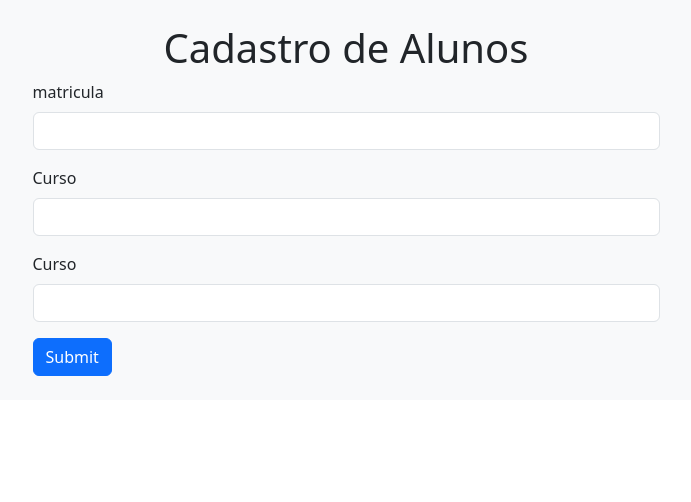
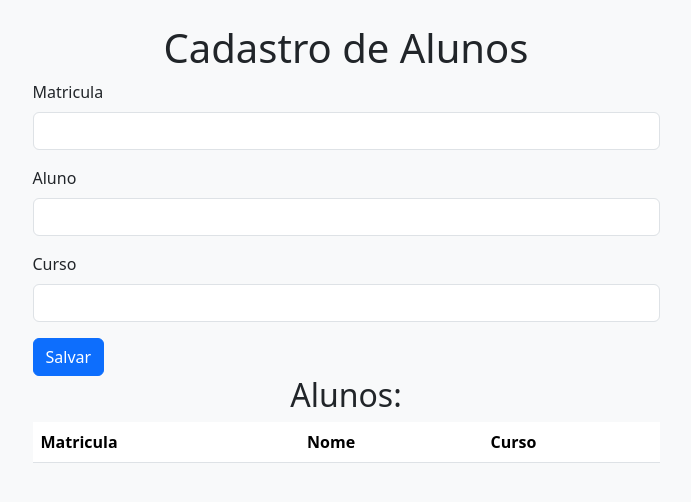
Before and after one commit to paulohenriqueo/Cadastro-Aluno, an Angular app: page / in a window 1280 px wide. Shown: the top 502 px of the page, without its empty margins (294-985 px from the left). Built offline with nearby package versions, Linux system fonts and the light colour scheme.

Commit message:
save informations

```diff
--- a/src/app/app.component.html
+++ b/src/app/app.component.html
@@ -1,36 +1 @@
-<div class="container bg-light p-4">
-  <div class="row">
-    <div class="col-7 m-auto">
-      <h1 class="text-center">Cadastro de Alunos</h1>
-      <form>
-        <div class="mb-3">
-          <label for="matricula" class="form-label">matricula</label>
-          <input
-            type="text"
-            class="form-control"
-            id="matricula"
-            aria-describedby="matricula">
-        </div>
-        <div class="mb-3">
-          <label for="aluno" class="form-label">Curso</label>
-          <input
-            type="text"
-            class="form-control"
-            id="aluno"
-            name="aluno"
-          />
-        </div>
-        <div class="mb-3">
-          <label for="Curso" class="form-label">Curso</label>
-          <input
-            type="text"
-            class="form-control"
-            id="curso"
-            name="curso"
-          />
-        </div>
-        <button type="submit" class="btn btn-primary">Submit</button>
-      </form>
-    </div>
-  </div>
-</div>
+<app-clients></app-clients>
--- /dev/null
+++ b/src/app/clients/clients.component.html
@@ -0,0 +1,59 @@
+<div class="container bg-light p-4">
+    <div class="row">
+      <div class="col-7 m-auto">
+        <h1 class="text-center">Cadastro de Alunos</h1>
+        <form [formGroup]="formGroupStudent">  <!--[formGroupName=""] vincula o formulário com -->
+          <div class="mb-3">
+            <label for="matricula" class="form-label">Matricula</label>
+            <input
+              type="text"
+              class="form-control"
+              id="matricula"
+              formControlName="id"
+              />
+          </div>
+          <div class="mb-3">
+            <label for="aluno" class="form-label">Aluno</label>
+            <input
+              type="text"
+              class="form-control"
+              id="aluno"
+              formControlName="name"
+            /> <!--(formControlName)-->
+          </div>
+          <div class="mb-3">
+            <label for="Curso" class="form-label">Curso</label>
+            <input
+              type="text"
+              class="form-control"
+              id="curso"
+              formControlName="course"
+            />
+          </div>
+          <button type="submit"
+          class="btn btn-primary"
+          (click)="save()"
+          > <!--((click)="save()") salva a informação-->
+              Salvar
+        </button>
+        </form>
+        <h2 class="text-center">Alunos:</h2>
+        <table class="table table-striped">
+            <thead>
+              <tr>
+                <th scope="col">Matricula</th>
+                <th scope="col">Nome</th>
+                <th scope="col">Curso</th>
+              </tr>
+            </thead>
+            <tbody>
+              <tr *ngFor="let student of students">
+                <th scope="row">{{student.id}}</th>
+                <td>{{student.name}}</td>
+                <td>{{student.course}}</td>
+              </tr>
+            </tbody>
+          </table>
+      </div>
+    </div>
+  </div>
--- /dev/null
+++ b/src/app/clients/clients.component.ts
@@ -0,0 +1,26 @@
+import { Component } from '@angular/core';
+import { Studant } from '../student';
+import { FormBuilder, FormGroup } from '@angular/forms';
+
+
+@Component({
+  selector: 'app-clients',
+  templateUrl: './clients.component.html',
+  styleUrl: './clients.component.css'
+})
+export class ClientsComponent {
+      students: Studant[] = [];
+
+      formGroupStudent : FormGroup;
+
+      constructor(private formBuilder: FormBuilder){
+        this.formGroupStudent = formBuilder.group({
+          id : [''],
+          name : [''],
+          course : [''],
+        });
+      }
+      save(){
+        this.students.push(this.formGroupStudent.value);
+      }
+}
--- /dev/null
+++ b/src/app/student.ts
@@ -0,0 +1,5 @@
+export interface Studant {
+    id: number,
+    name: string,
+    course: string,
+}
```
Also changed, not shown: src/app/app.module.ts (+6 -2 lines), src/app/clients/clients.component.css (added), 1 other file (tests, documents, lock files or other folders).
